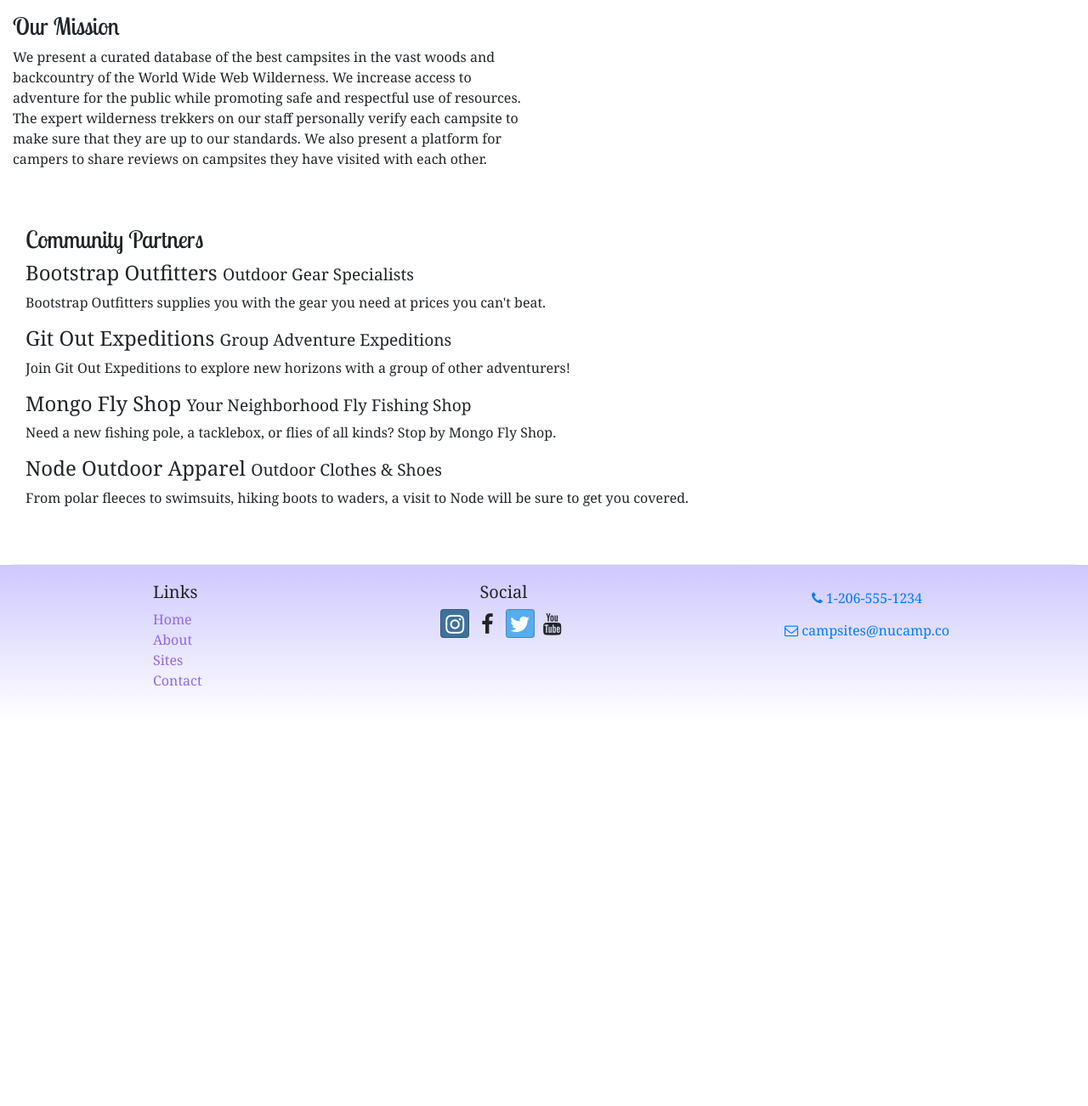
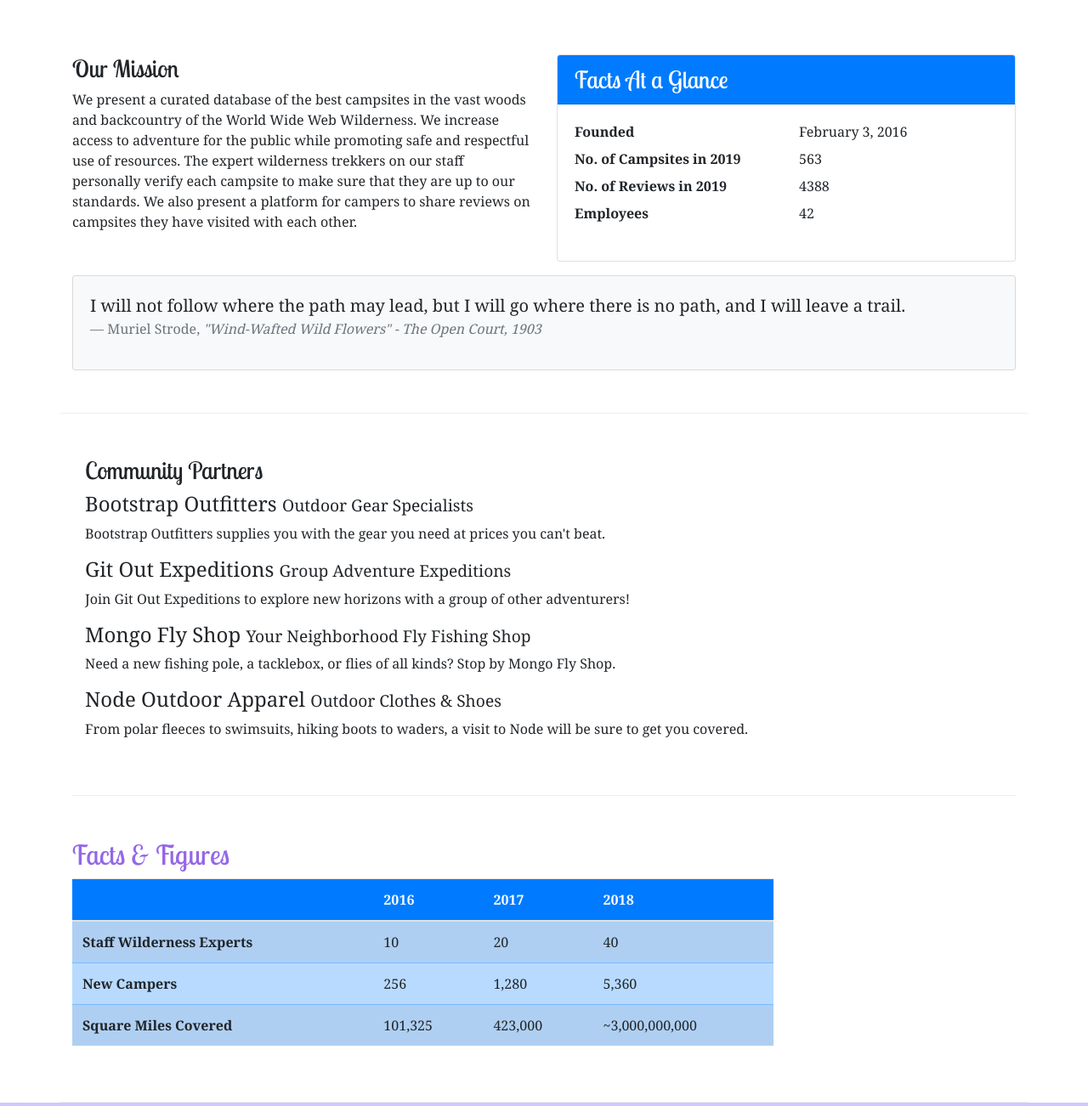
Before and after one commit to MiaMoustafa/nucampsite, a website: page aboutus.html in a window 1280 px wide. Shown: the part 340-1642 px from the top of the page at 85% size. Before the commit the page ends 1189 px from the top, so only its background shows below. Drawn offline with nearby package versions, Linux system fonts and the light colour scheme.

Commit message:
Tables and Cards

```diff
--- a/aboutus.html
+++ b/aboutus.html
@@ -1,26 +1,34 @@
 <!DOCTYPE html>
 <html lang="en">
-
   <head>
     <!-- Required meta tags always come first -->
     <meta charset="utf-8" />
     <meta name="viewport" content="width=device-width, initial-scale=1" />
 
     <!-- Bootstrap CSS -->
-    <link rel="stylesheet" href="node_modules/bootstrap/dist/css/bootstrap.min.css" />
+    <link
+      rel="stylesheet"
+      href="node_modules/bootstrap/dist/css/bootstrap.min.css"
+    />
 
-    <link rel="stylesheet" href="node_modules/font-awesome/css/font-awesome.min.css" />
-    <link rel="stylesheet" href="node_modules/bootstrap-social/bootstrap-social.css" />
+    <link
+      rel="stylesheet"
+      href="node_modules/font-awesome/css/font-awesome.min.css"
+    />
+    <link
+      rel="stylesheet"
+      href="node_modules/bootstrap-social/bootstrap-social.css"
+    />
     <link rel="stylesheet" href="css/style.css" />
     <link
       href="https://fonts.googleapis.com/css2?family=Lobster+Two:wght@400;700&family=Noto+Serif:wght@400;700&display=swap"
-        rel="stylesheet">
+      rel="stylesheet"
+    />
 
     <title>NuCamp: A Better Way To Camp</title>
   </head>
 
   <body>
-
     <header class="jumbotron jumbotron-fluid">
       <div class="container">
         <div class="row">
@@ -34,26 +42,42 @@
 
     <nav class="navbar navbar-expand-sm navbar-dark sticky-top">
       <div class="container">
-            <button class="navbar-toggler ml-auto" type="button" data-toggle="collapse" data-target="#nucampNavbar">
+        <button
+          class="navbar-toggler ml-auto"
+          type="button"
+          data-toggle="collapse"
+          data-target="#nucampNavbar"
+        >
           <span class="navbar-toggler-icon"></span>
         </button>
         <div class="collapse navbar-collapse" id="nucampNavbar">
           <ul class="navbar-nav">
             <li class="nav-item">
-                        <a class="nav-link" href="index.html"><i class="fa fa-home fa-lg"></i>Home</a>
+              <a class="nav-link" href="index.html"
+                ><i class="fa fa-home fa-lg"></i>Home</a
+              >
             </li>
             <li class="nav-item active">
-                        <a class="nav-link" href=""><i class="fa fa-info fa-lg"></i>About</a>
+              <a class="nav-link" href=""
+                ><i class="fa fa-info fa-lg"></i>About</a
+              >
             </li>
-                    <li class="nav-item"><a class="nav-link" href="#"><i class="fa fa-list fa-lg"></i>Sites</a></li>
-                    <li class="nav-item"><a class="nav-link" href="contactus.html"><i
-                                class="fa fa-envelope fa-lg"></i>Contact</a></li>
+            <li class="nav-item">
+              <a class="nav-link" href="#"
+                ><i class="fa fa-list fa-lg"></i>Sites</a
+              >
+            </li>
+            <li class="nav-item">
+              <a class="nav-link" href="contactus.html"
+                ><i class="fa fa-envelope fa-lg"></i>Contact</a
+              >
+            </li>
           </ul>
         </div>
       </div>
     </nav>
 
-    <div class="container-fluid">
+    <div class="container">
       <div class="row">
         <div class="col">
           <ol class="breadcrumb">
@@ -65,14 +89,39 @@
         </div>
       </div>
 
-        <div class="row">
-            <div class=" col-sm-6 col-xl-6">
+      <div class="row row-content">
+        <div class="col-sm-6">
             <h3>Our Mission</h3>
-                <p>We present a curated database of the best campsites in the vast woods and backcountry of the World
-                    Wide Web Wilderness. We increase access to adventure for the public while promoting safe and
-                    respectful use of resources. The expert wilderness trekkers on our staff personally verify each
-                    campsite to make sure that they are up to our standards. We also present a platform for campers to
-                    share reviews on campsites they have visited with each other.</p>
+            <p>We present a curated database of the best campsites in the vast woods and backcountry of the World Wide Web Wilderness. We increase access to adventure for the public while promoting safe and respectful use of resources. The expert wilderness trekkers on our staff personally verify each campsite to make sure that they are up to our standards. We also present a platform for campers to share reviews on campsites they have visited with  each other.</p>
+        </div>
+        <div class="col-sm-6">
+            <div class="card">
+                <h3 class="card-header bg-primary text-white">Facts At a Glance</h3>
+                <div class="card-body">
+                    <dl class="row">
+                        <dt class="col-6">Founded</dt>
+                        <dd class="col-6">February 3, 2016</dd>
+                        <dt class="col-6">No. of Campsites in 2019</dt>
+                        <dd class="col-6">563</dd>
+                        <dt class="col-6">No. of Reviews in 2019</dt>
+                        <dd class="col-6">4388</dd>
+                        <dt class="col-6">Employees</dt>
+                        <dd class="col-6">42</dd>
+                    </dl>
+                </div>
+            </div>
+        </div>
+        <div class="col">
+            <div class="card bg-light mt-3">
+                <blockquote class="blockquote card-body">
+                    <p class="mb-0">I will not follow where the path may lead, but I will go where there is no path, and I will leave a trail.</p>
+                    <footer class="blockquote-footer">Muriel Strode,
+                        <cite title="Source Title">"Wind-Wafted Wild Flowers" -
+                            The Open Court, 1903
+                        </cite>
+                    </footer>
+                </blockquote>
+            </div>
         </div>
     </div>
 
@@ -80,22 +129,70 @@
         <div class="col">
           <h3>Community Partners</h3>
           <h4>Bootstrap Outfitters <small>Outdoor Gear Specialists</small></h4>
-                <p class="d-none d-sm-block">Bootstrap Outfitters supplies you with the gear you need at prices you
-                    can't beat.</p>
-                <h4>Git Out Expeditions <small>Group Adventure Expeditions</small></h4>
-                <p class="d-none d-sm-block">Join Git Out Expeditions to explore new horizons with a group of other
-                    adventurers!</p>
-                <h4>Mongo Fly Shop <small>Your Neighborhood Fly Fishing Shop</small></h4>
-                <p class="d-none d-sm-block">Need a new fishing pole, a tacklebox, or flies of all kinds? Stop by Mongo
-                    Fly Shop.</p>
+          <p class="d-none d-sm-block">
+            Bootstrap Outfitters supplies you with the gear you need at prices
+            you can't beat.
+          </p>
+          <h4> Git Out Expeditions <small>Group Adventure Expeditions</small></h4>
+          <p class="d-none d-sm-block">
+            Join Git Out Expeditions to explore new horizons with a group of
+            other adventurers!
+          </p>
+          <h4>
+            Mongo Fly Shop <small>Your Neighborhood Fly Fishing Shop</small>
+          </h4>
+          <p class="d-none d-sm-block">
+            Need a new fishing pole, a tacklebox, or flies of all kinds? Stop by
+            Mongo Fly Shop.
+          </p>
           <h4>Node Outdoor Apparel <small>Outdoor Clothes & Shoes</small></h4>
-                <p class="d-none d-sm-block">From polar fleeces to swimsuits, hiking boots to waders, a visit to Node
-                    will be sure to get you covered.</p>
+          <p class="d-none d-sm-block">
+            From polar fleeces to swimsuits, hiking boots to waders, a visit to
+            Node will be sure to get you covered.
+          </p>
+        </div>
+      </div>
+
+      <div class="row row-content">
+        <div class="col-sm-9">
+            <h2>Facts &amp; Figures</h2>
+            <div class="table-responsive">
+                   <table class="table table-striped">
+                    <thead>
+                        <tr class="bg-primary text-light">
+                            <th></th>
+                            <th>2016</th>
+                            <th>2017</th>
+                            <th>2018</th>
+                        </tr>
+                    </thead>
+                    <tbody class="table-primary">
+                        <tr>
+                            <th>Staff Wilderness Experts</th>
+                            <td>10</td>
+                            <td>20</td>
+                            <td>40</td>
+                        </tr>
+                        <tr>
+                            <th>New Campers</th>
+                            <td>256</td>
+                            <td>1,280</td>
+                            <td>5,360</td>
+                        </tr>
+                        <tr>
+                            <th>Square Miles Covered</th>
+                            <td>101,325</td>
+                            <td>423,000</td>
+                            <td>~3,000,000,000</td>
+                        </tr>
+                    </tbody>
+                </table>
+            </div>
         </div>
    </div>
     </div>
 
-    <footer>
+    <footer class="site-footer">
       <div class="container">
         <div class="row">
           <div class="col-4 col-sm-2 offset-1">
@@ -109,16 +206,37 @@
           </div>
           <div class="col-6 col-sm-5 text-center">
             <h5>Social</h5>
-                    <a class="btn btn-social-icon btn-instagram" href="http://instagram.com/"><i class="fa fa-instagram"></i></a>
-                    <a class="btn btn-social-icon btn-facrbook" href="http://facebook.com/"><i class="fa fa-facebook"></i></a>
-                    <a class="btn btn-social-icon btn-twitter" href="http://twitter.com/"><i class="fa fa-twitter"></i></a>
-                    <a class="btn btn-social-icon btn-youtube" href="http://youtube.com/"><i class="fa fa-youtube"></i></a>
+            <a
+              class="btn btn-social-icon btn-instagram"
+              href="http://instagram.com/"
+              ><i class="fa fa-instagram"></i
+            ></a>
+            <a
+              class="btn btn-social-icon btn-facrbook"
+              href="http://facebook.com/"
+              ><i class="fa fa-facebook"></i
+            ></a>
+            <a
+              class="btn btn-social-icon btn-twitter"
+              href="http://twitter.com/"
+              ><i class="fa fa-twitter"></i
+            ></a>
+            <a
+              class="btn btn-social-icon btn-youtube"
+              href="http://youtube.com/"
+              ><i class="fa fa-youtube"></i
+            ></a>
           </div>
           <div class="col-sm-4 text-center">
-                    <a role="button" class="btn btn-link" href="tel:+12065551234"><i class="fa fa-phone"></i>
-                        1-206-555-1234</a><br />
-                    <a role="button" class="btn btn-link" href="mailto:campsites@nucamp.co"><i
-                            class="fa fa-envelope-o"></i> campsites@nucamp.co</a>
+            <a role="button" class="btn btn-link" href="tel:+12065551234"
+              ><i class="fa fa-phone"></i> 1-206-555-1234</a
+            ><br />
+            <a
+              role="button"
+              class="btn btn-link"
+              href="mailto:campsites@nucamp.co"
+              ><i class="fa fa-envelope-o"></i> campsites@nucamp.co</a
+            >
           </div>
         </div>
       </div>
@@ -126,7 +244,5 @@
     <script src="node_modules/jquery/dist/jquery.slim.min.js"></script>
     <script src="node_modules/popper.js/dist/umd/popper.min.js"></script>
     <script src="node_modules/bootstrap/dist/js/bootstrap.min.js"></script>
-
   </body>
-
 </html>
--- a/css/style.css
+++ b/css/style.css
@@ -12,7 +12,7 @@ h2{
 header h2{
     color:rgb(67, 192, 241);
 }
-footer {
+.site-footer {
     background-image: linear-gradient(#CEC8FF, white);
     padding: 20px 0;
 }
```
Also changed, not shown: contactus.html (+1 -1 lines), index.html (+1 -1 lines). Lines whose indentation alone changed are shown as unchanged.
